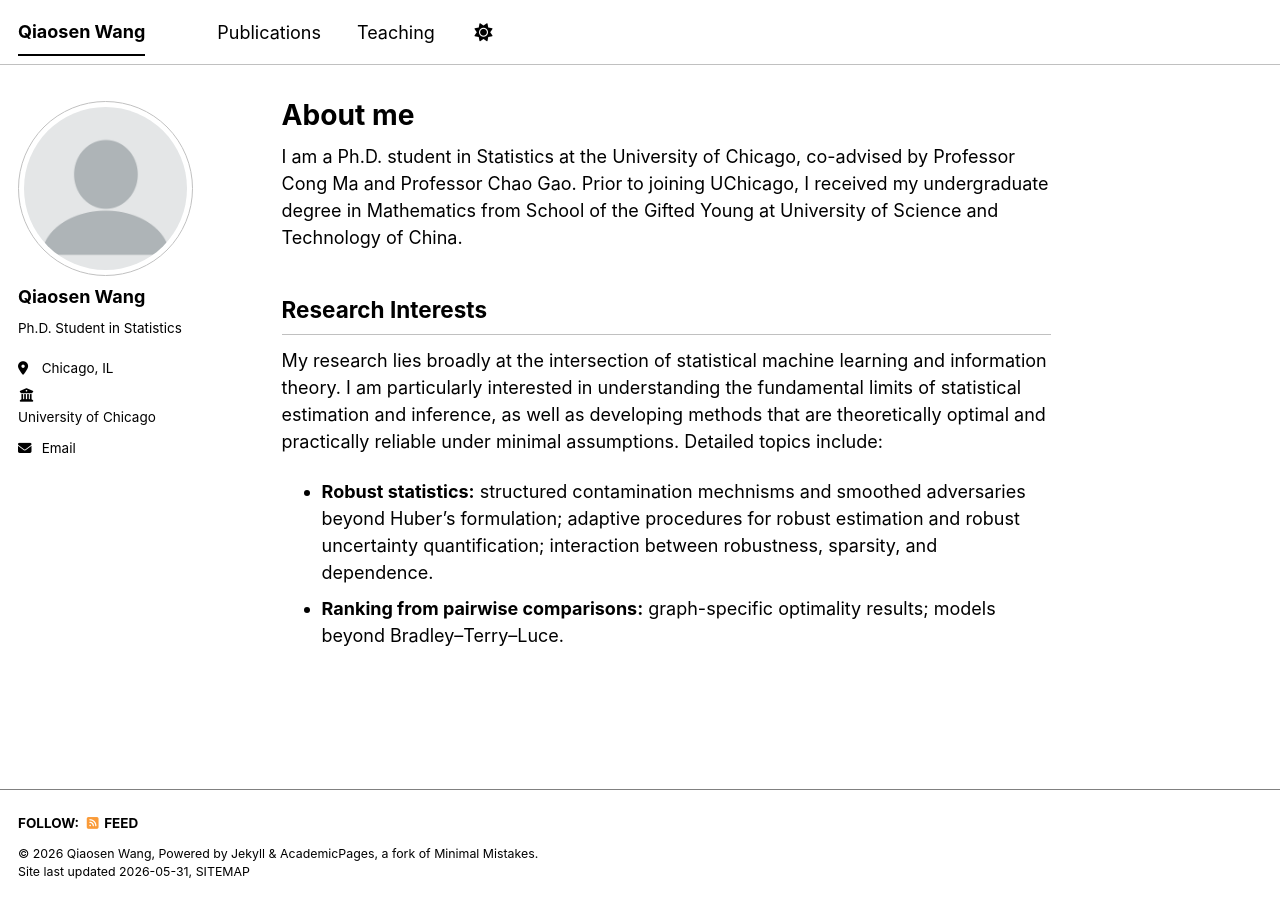
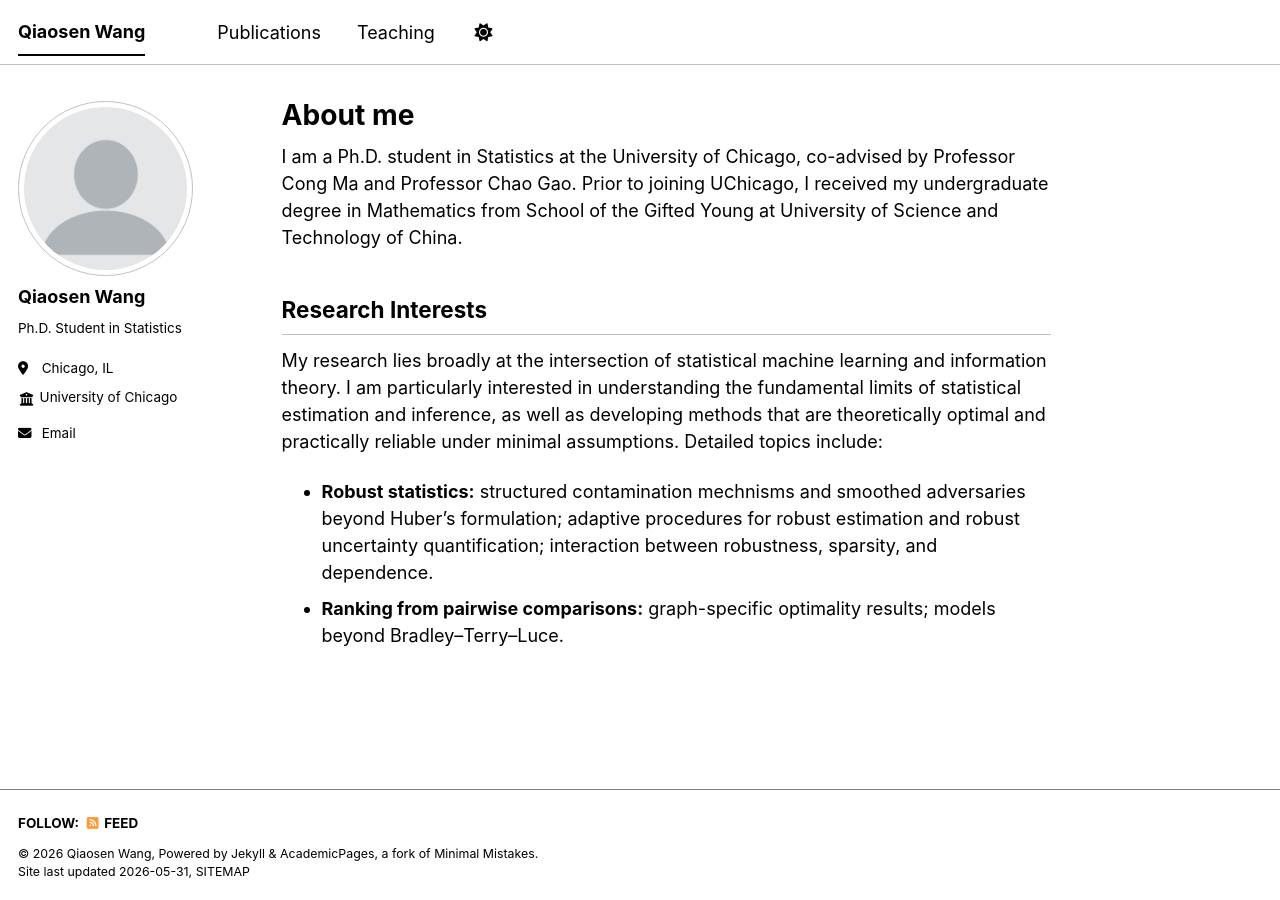
Before and after one commit to qiaosenwang/qiaosenwang.github.io, a Jekyll site: the page built from _pages/about.md, in a window 1280 px wide. Built offline with Jekyll 4.4.1, drawn with Linux system fonts in a browser that asks for light colours; a script bundle is joined from its source files by our own code; library files that are not in the unit come from our copies.

Commit message:
Update author-profile.html

```diff
--- a/_includes/author-profile.html
+++ b/_includes/author-profile.html
@@ -28,13 +28,13 @@
         <li class="author__desktop"><i class="fas fa-fw fa-location-dot icon-pad-right" aria-hidden="true"></i>{{ author.location }}</li>
       {% endif %}
       {% if author.employer %}
-        <li>
-        <i class="fa fa-fw fa-university" aria-hidden="true"></i>
+        <li style="display: flex; align-items: center; gap: 0.35em;">
+          <i class="fa fa-fw fa-university" aria-hidden="true"></i>
           {% if author.employer_url %}
             <a href="{{ author.employer_url }}">{{ author.employer }}</a>
           {% else %}
-        {{ author.employer }}
-        {% endif %}
+            <span>{{ author.employer }}</span>
+          {% endif %}
         </li>
       {% endif %}
       {% if author.uri %}
```
